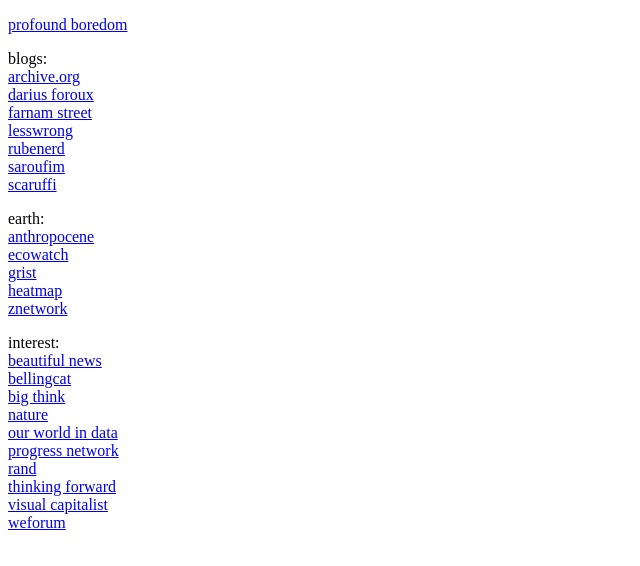
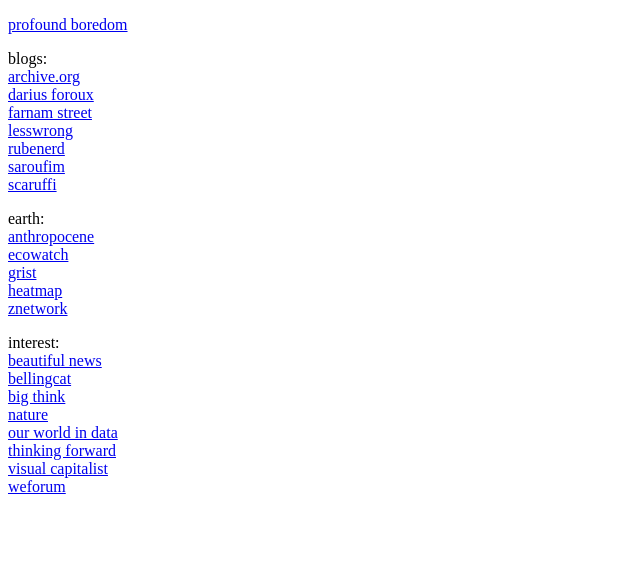
Before and after one commit to tangooay/tangooay.github.io, a plain HTML site: page index.html in a window 1280 px wide. Shown: the whole page, without its empty margins (0-640 px from the left). Drawn offline with Linux system fonts and the light colour scheme.

Commit message:
Update index.html

```diff
--- a/index.html
+++ b/index.html
@@ -41,8 +41,6 @@
     <A HREF="https://bigthink.com">big think</A><br>
     <A HREF="https://www.nature.com">nature</A><br>
     <A HREF="https://ourworldindata.org">our world in data</A><br>
-    <A HREF="https://theprogressnetwork.org/the-daily">progress network</A><br>
-    <A HREF="https://www.rand.org">rand</A><br>
     <A HREF="https://mitsloan.mit.edu/thinking-forward">thinking forward</A><br>
     <A HREF="https://www.visualcapitalist.com">visual capitalist</A><br>
     <A HREF="https://www.weforum.org/publications">weforum</A>
```
